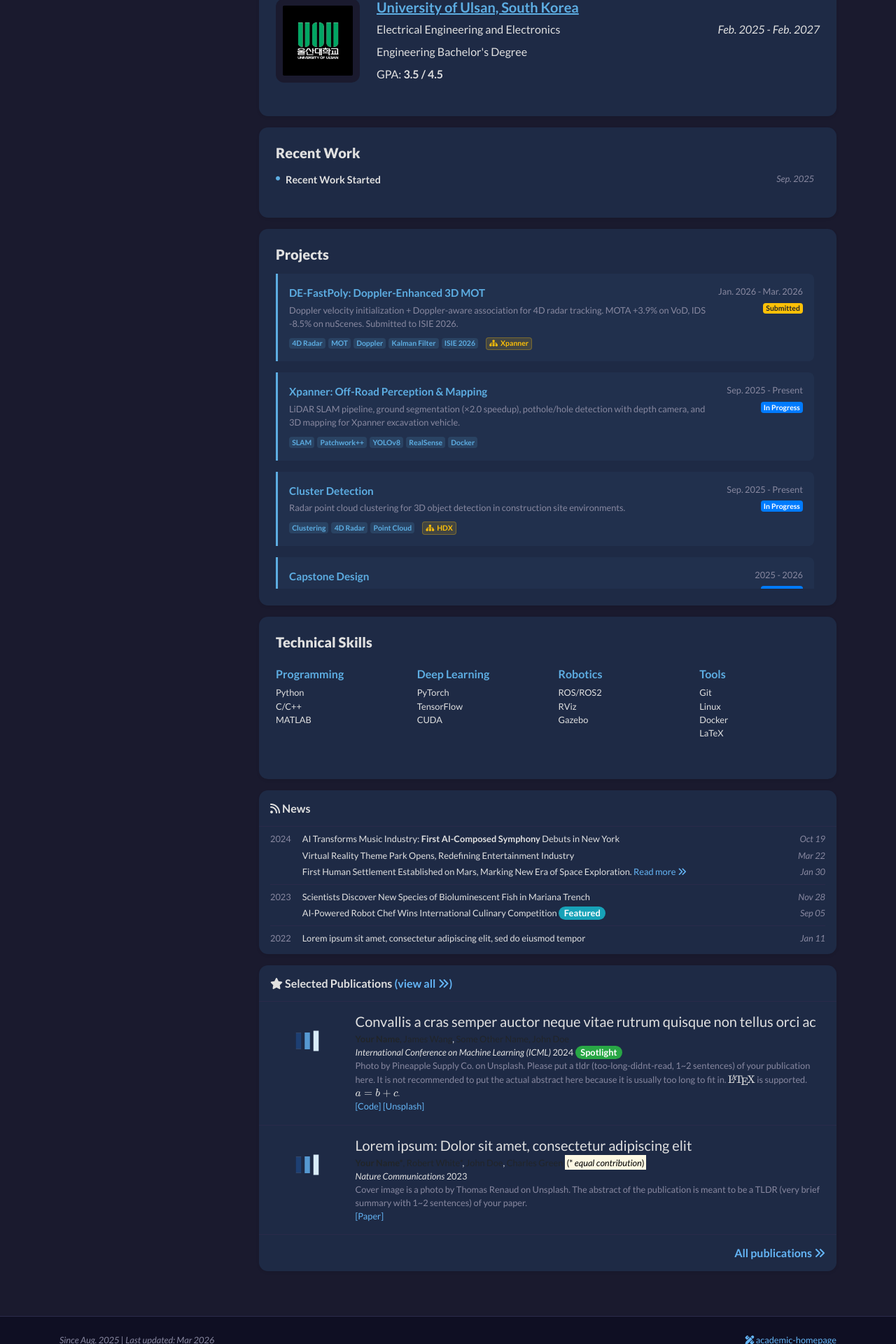
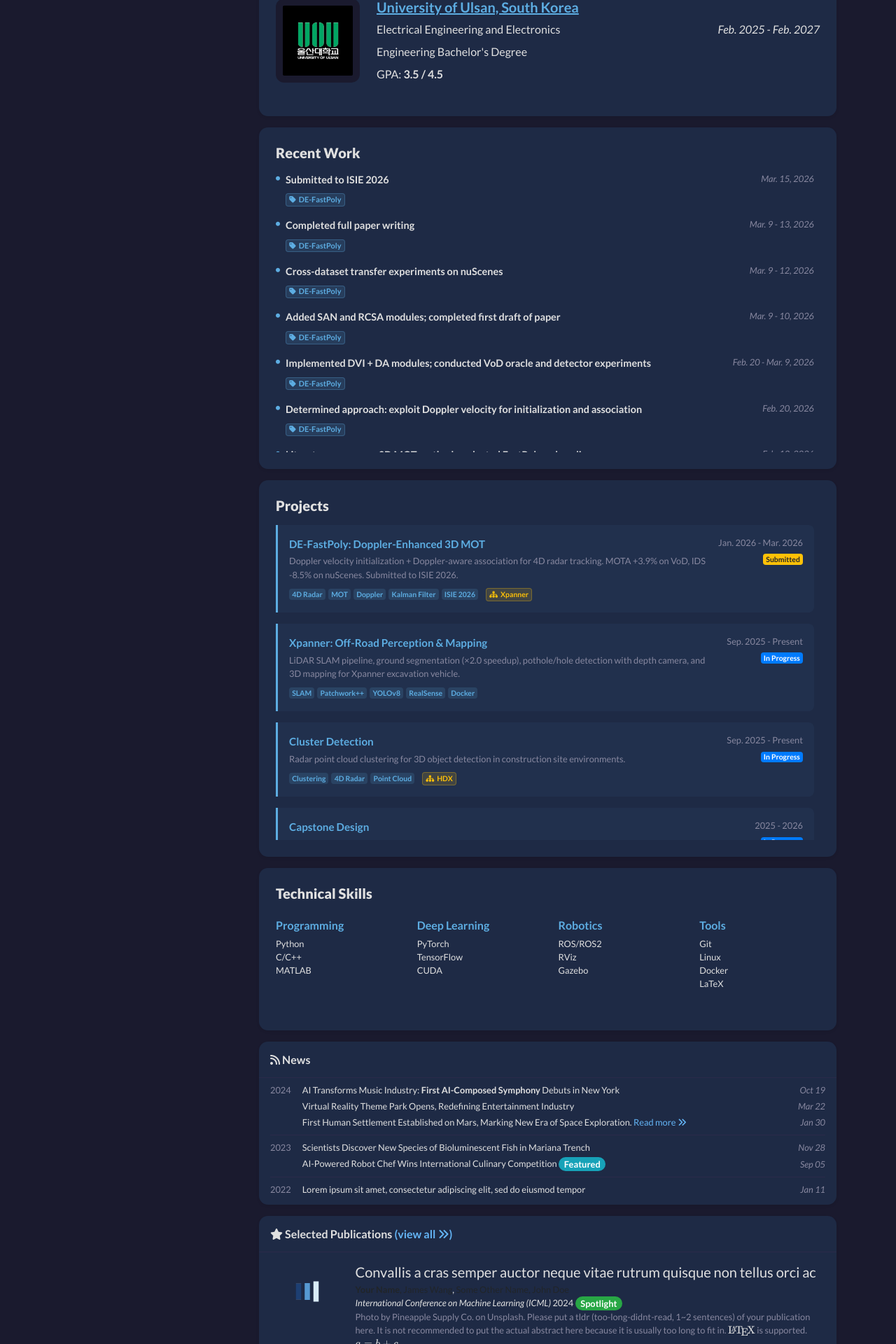
Before and after one commit to solomon0256/solomon0256.github.io, a Jekyll site: the page built from index.html, in a window 1280 px wide. Shown: the part 668-2588 px from the top of the page at 70% size. Built offline with Jekyll 4.4.1, drawn with Linux system fonts in a browser that asks for light colours; nearby versions of some CDN libraries; a style sheet for code colours, icons or effects is not loaded.

Commit message:
Add DE-FastPoly timeline to Recent Work (8 entries, Feb-Mar 2026)

```diff
--- a/_data/profile.yml
+++ b/_data/profile.yml
@@ -63,6 +63,54 @@ recent_work:
     date: "Sep. 2025"
     sort_date: 2025-09-01
     project: ""
+
+  - title: "Defined research objective: Doppler-enhanced tracking for construction site perception"
+    description: ""
+    date: "Feb. 10, 2026"
+    sort_date: 2026-02-10
+    project: "DE-FastPoly"
+
+  - title: "Literature survey on 3D MOT methods; selected FastPoly as baseline"
+    description: ""
+    date: "Feb. 12, 2026"
+    sort_date: 2026-02-12
+    project: "DE-FastPoly"
+
+  - title: "Determined approach: exploit Doppler velocity for initialization and association"
+    description: ""
+    date: "Feb. 20, 2026"
+    sort_date: 2026-02-20
+    project: "DE-FastPoly"
+
+  - title: "Implemented DVI + DA modules; conducted VoD oracle and detector experiments"
+    description: ""
+    date: "Feb. 20 - Mar. 9, 2026"
+    sort_date: 2026-03-09
+    project: "DE-FastPoly"
+
+  - title: "Added SAN and RCSA modules; completed first draft of paper"
+    description: ""
+    date: "Mar. 9 - 10, 2026"
+    sort_date: 2026-03-10
+    project: "DE-FastPoly"
+
+  - title: "Cross-dataset transfer experiments on nuScenes"
+    description: ""
+    date: "Mar. 9 - 12, 2026"
+    sort_date: 2026-03-12
+    project: "DE-FastPoly"
+
+  - title: "Completed full paper writing"
+    description: ""
+    date: "Mar. 9 - 13, 2026"
+    sort_date: 2026-03-13
+    project: "DE-FastPoly"
+
+  - title: "Submitted to ISIE 2026"
+    description: ""
+    date: "Mar. 15, 2026"
+    sort_date: 2026-03-15
+    project: "DE-FastPoly"
 
 projects:
 # ── Top-level projects ──────────────────────────────────────
```
